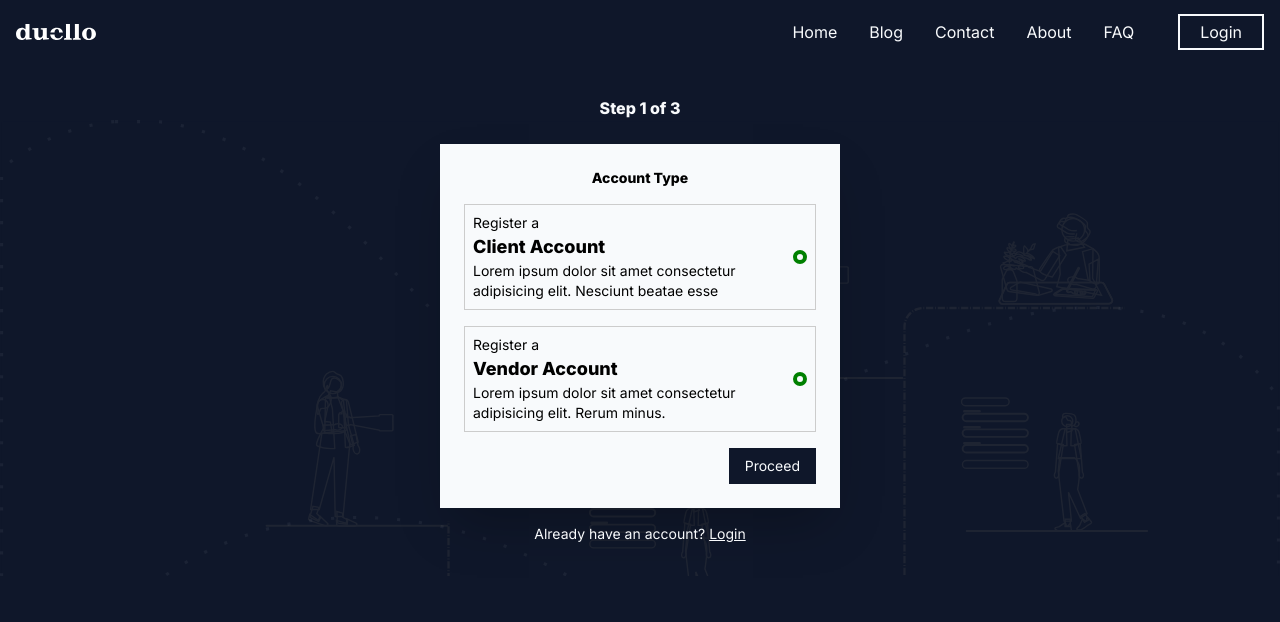
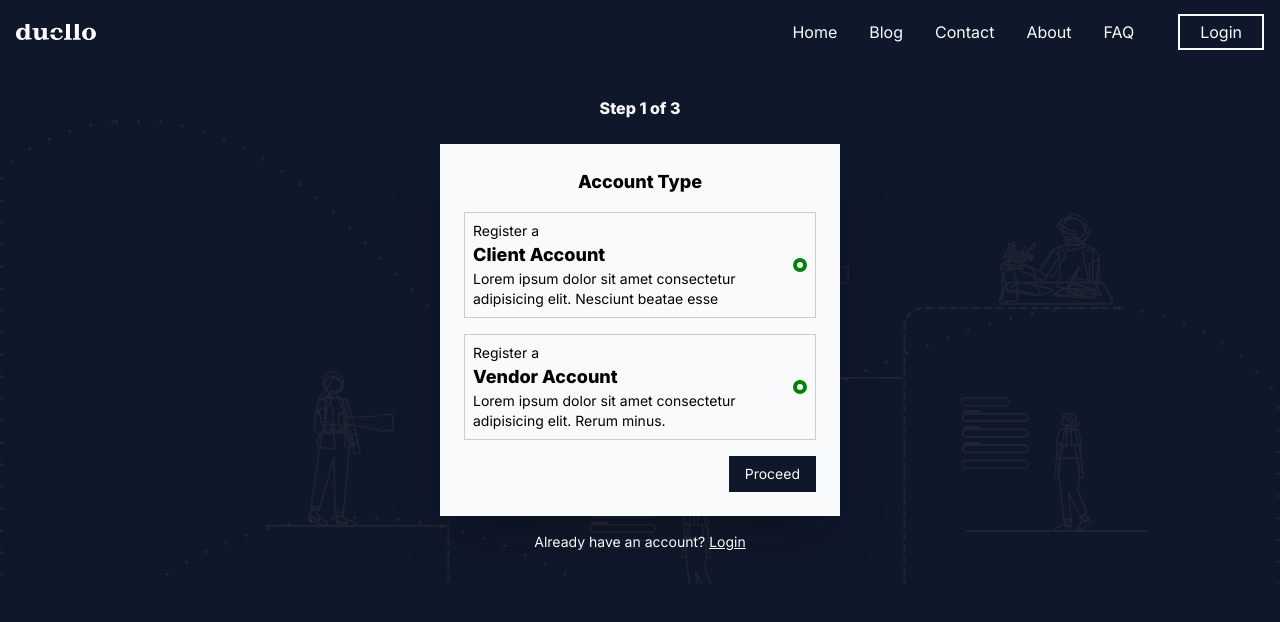
Before and after one commit to ErrolNtetha/lancing-client, a Next.js app: page /register in a window 1280 px wide. Shown: the top 622 px of the page. Built offline with nearby package versions, Linux system fonts and the light colour scheme; no server answers.

Commit message:
style: changed the font size

```diff
--- a/components/organisms/register/accountType.tsx
+++ b/components/organisms/register/accountType.tsx
@@ -13,7 +13,7 @@ export const AccountType = ({ component, register, account }: Props) => {
 
     return (
         <section className='w-full'>
-            <h1 className='text-center font-extrabold text-md'> Account Type </h1>
+            <h1 className='text-center font-extrabold text-lg'> Account Type </h1>
             <section>
                 <section className='my-4'>
                     <input type='radio' value='client' {...register('accountType')} id='client' name='accountType' className='hidden' />
```
